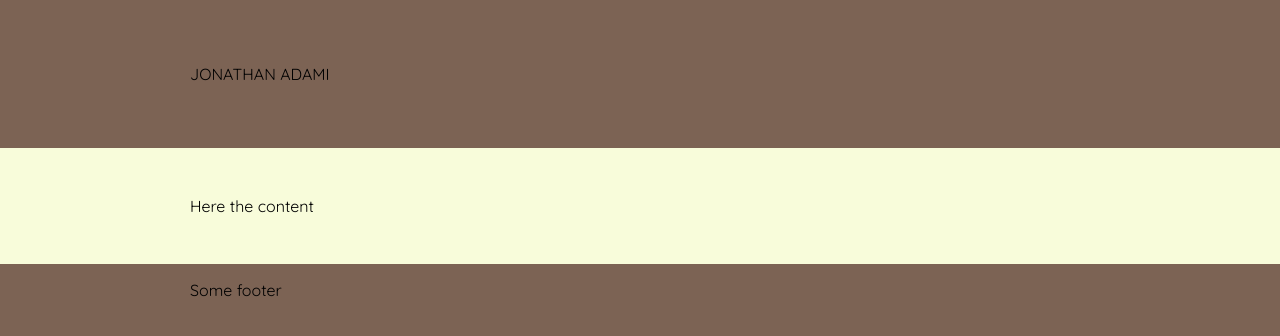
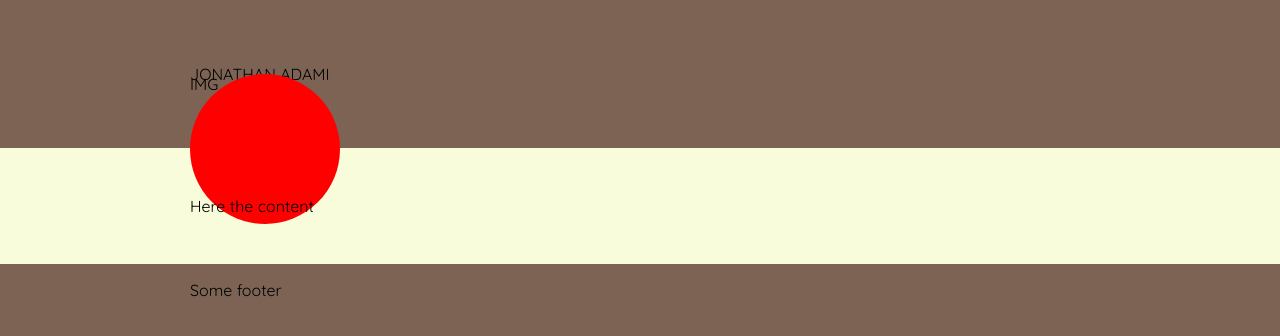
Before and after one commit to PiTiLeZarD/PiTiLeZarD.github.io, a React (Vite) app: page / in a window 1280 px wide. Shown: the top 336 px of the page. Built offline with nearby package versions, Linux system fonts and the light colour scheme.

Commit message:
roughly there

```diff
--- /dev/null
+++ b/src/components/ClipPic.jsx
@@ -0,0 +1,17 @@
+import { withStyles } from "../theme";
+const styles = () => ({
+    root: {
+        width: "150px",
+        height: "150px",
+        borderRadius: "75px",
+        backgroundColor: "red",
+        position: "absolute",
+        top: "50%",
+    },
+});
+const ClipPic = (props) => {
+    const { classes } = props;
+    return <div style={classes.root}>IMG</div>;
+};
+
+export default withStyles(styles)(ClipPic);
--- a/src/components/Header.jsx
+++ b/src/components/Header.jsx
@@ -1,4 +1,5 @@
 import { withStyles } from "../theme";
+import ClipPic from "./ClipPic";
 import Section from "./Section";
 
 const styles = () => ({
@@ -15,6 +16,7 @@ const Header = (props) => {
 
     return (
         <Section id="header" style={classes.root}>
+            <ClipPic />
             <div style={classes.name}>Jonathan Adami</div>
         </Section>
     );
--- a/src/components/Section.jsx
+++ b/src/components/Section.jsx
@@ -4,6 +4,7 @@ const styles = ({ colours, sizes }) => ({
     wrapper: {
         width: sizes.page,
         margin: "auto",
+        position: "relative",
     },
     back: {
         backgroundColor: colours.primary,
```
